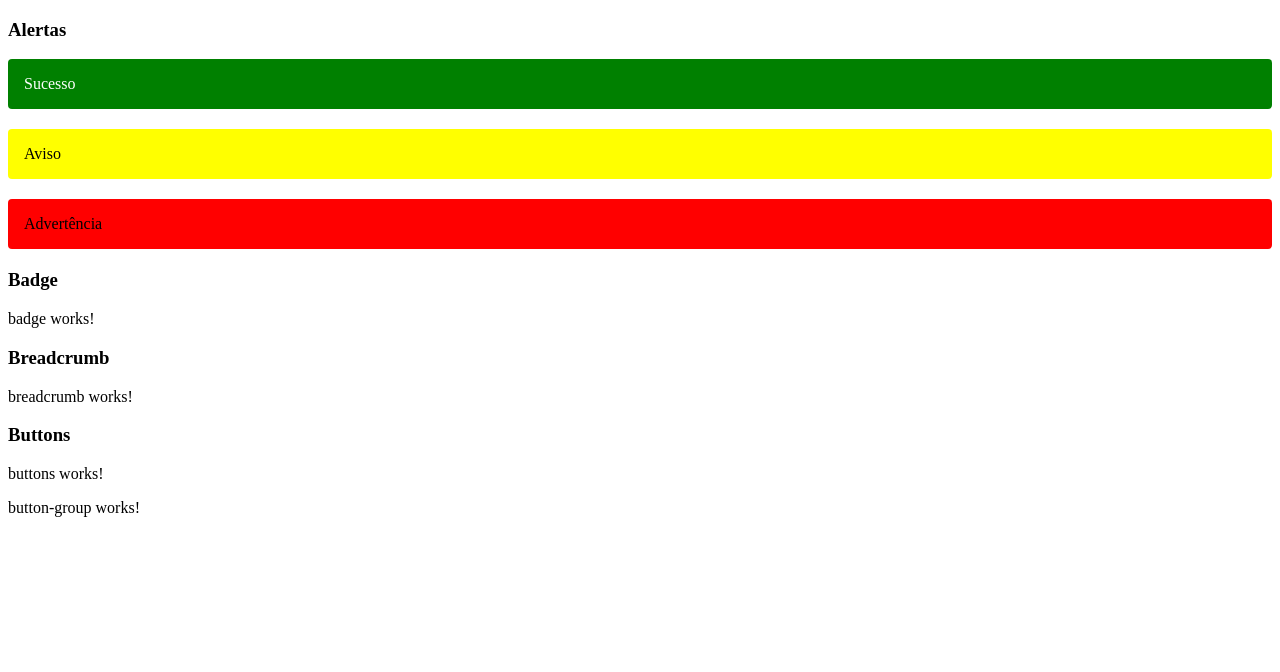
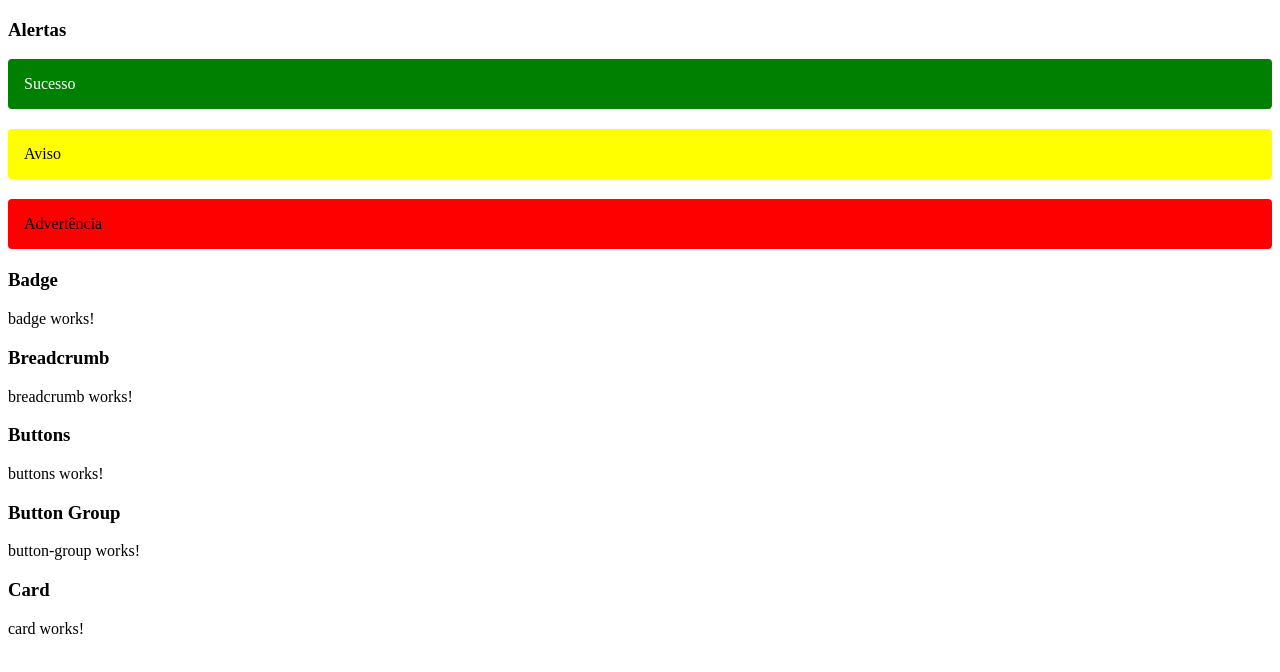
Before and after one commit to Yohanes26/NinjaStyle, an Angular app: page / in a window 1280 px wide. Shown: the top 672 px of the page. Built offline with nearby package versions, Linux system fonts and the light colour scheme.

Commit message:
adicionado a component card

```diff
--- a/src/app/app.module.ts
+++ b/src/app/app.module.ts
@@ -9,6 +9,7 @@
 import { BreadcrumbComponent } from './contents/breadcrumb/breadcrumb.component';
 import { ButtonsComponent } from './contents/buttons/buttons.component';
 import { ButtonGroupComponent } from './contents/button-group/button-group.component';
+import { CardComponent } from './contents/card/card.component';
 
 @NgModule({
   declarations: [
@@ -18,7 +19,8 @@
     BadgeComponent,
     BreadcrumbComponent,
     ButtonsComponent,
-    ButtonGroupComponent
+    ButtonGroupComponent,
+    CardComponent
   ],
   imports: [
     BrowserModule,
--- a/src/app/contents/button-group/button-group.component.html
+++ b/src/app/contents/button-group/button-group.component.html
@@ -1 +1,2 @@
+<h3>Button Group</h3>
 <p>button-group works!</p>
--- /dev/null
+++ b/src/app/contents/card/card.component.html
@@ -0,0 +1,2 @@
+<h3>Card</h3>
+<p>card works!</p>
--- /dev/null
+++ b/src/app/contents/card/card.component.ts
@@ -0,0 +1,15 @@
+import { Component, OnInit } from '@angular/core';
+
+@Component({
+  selector: 'app-card',
+  templateUrl: './card.component.html',
+  styleUrls: ['./card.component.scss']
+})
+export class CardComponent implements OnInit {
+
+  constructor() { }
+
+  ngOnInit() {
+  }
+
+}
--- a/src/app/home/home.component.html
+++ b/src/app/home/home.component.html
@@ -3,3 +3,4 @@
 <app-breadcrumb></app-breadcrumb>
 <app-buttons></app-buttons>
 <app-button-group></app-button-group>
+<app-card></app-card>
```
Also changed, not shown: src/app/contents/card/card.component.scss (added), 1 other file (tests, documents, lock files or other folders).
